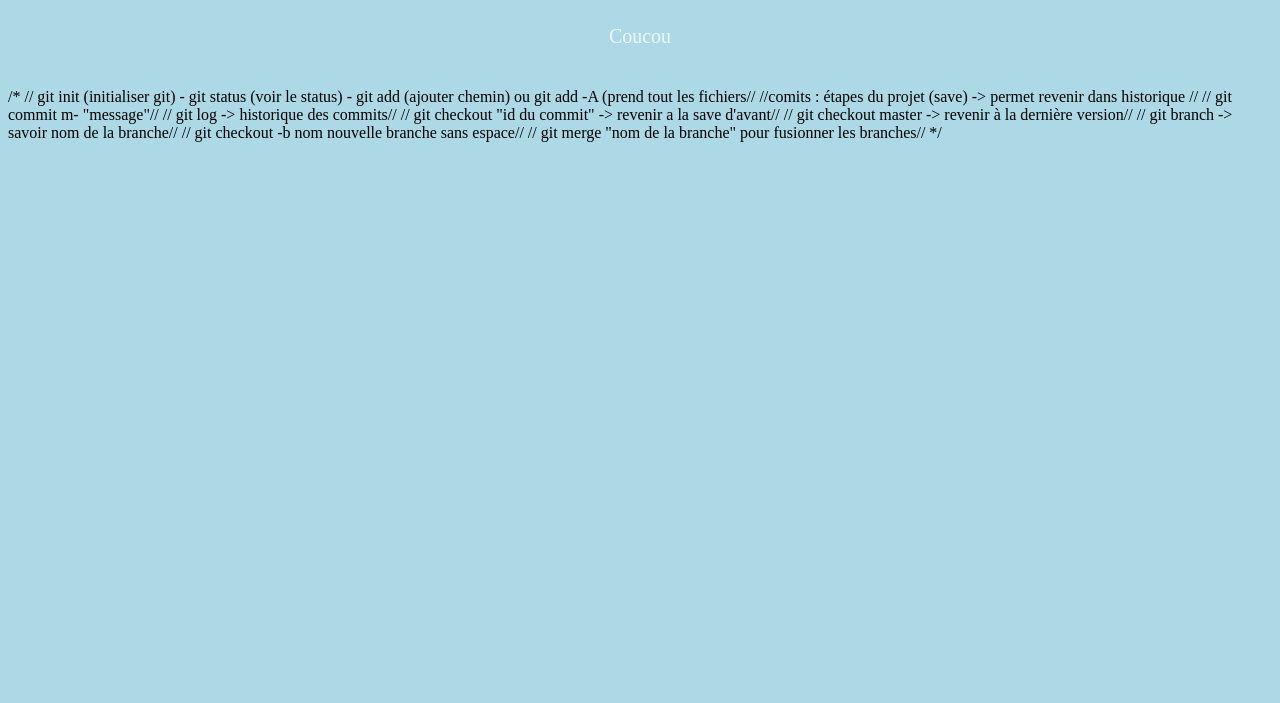
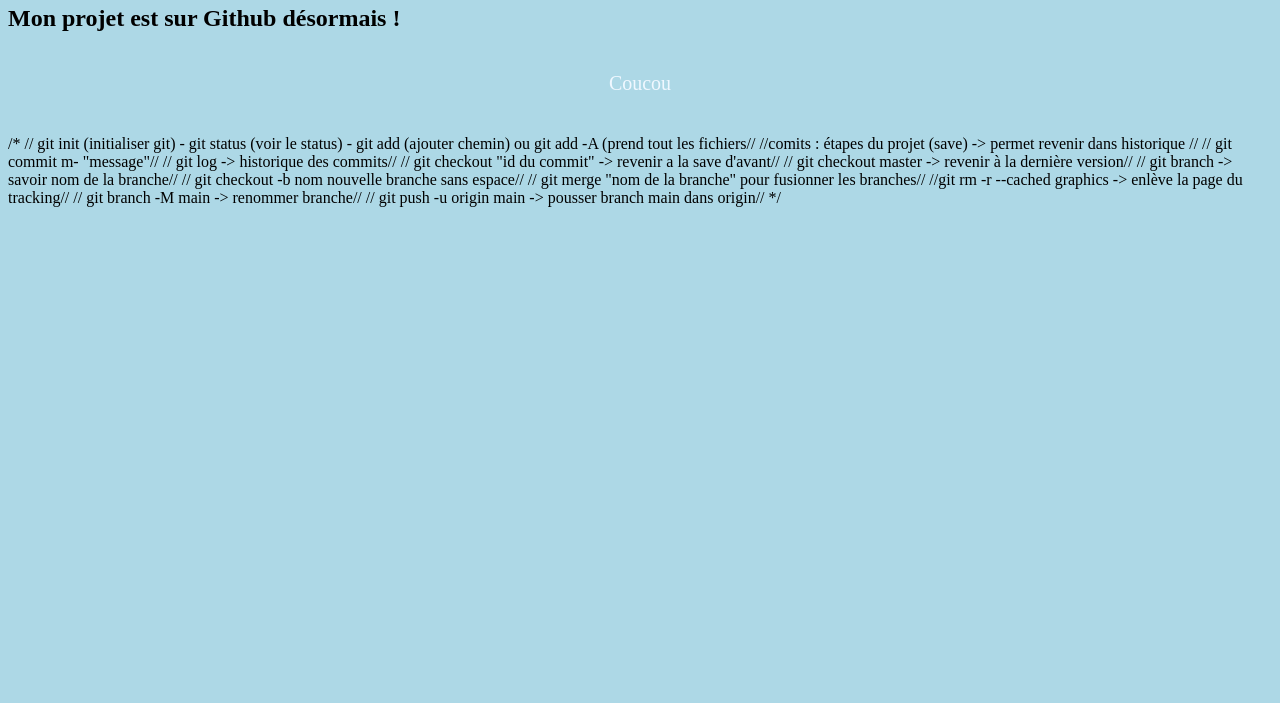
Before and after one commit to CptSpaulding6/PremierProjetGithub, a plain HTML site: page index.html in a window 1280 px wide. Shown: the part 97-800 px from the top of the page. Drawn offline with Linux system fonts and the light colour scheme.

Commit message:
New_Paragraphe

```diff
--- a/index.html
+++ b/index.html
@@ -9,6 +9,7 @@
     </head>
 <body>
     <h1>GitHub Kesako</h1>
+    <h2>Mon projet est sur Github désormais !</h2>
     <p>Coucou</p>
 </body>
 
@@ -22,4 +23,7 @@
 // git branch -> savoir nom de la branche//
 // git checkout -b nom nouvelle branche sans espace//
 // git merge "nom de la branche" pour fusionner les branches//
+//git rm -r --cached graphics -> enlève la page du tracking//
+// git branch -M main -> renommer branche//
+// git push -u origin main -> pousser branch main dans origin//
 */
```
Also changed, not shown: graphics/img.jpg (added).
